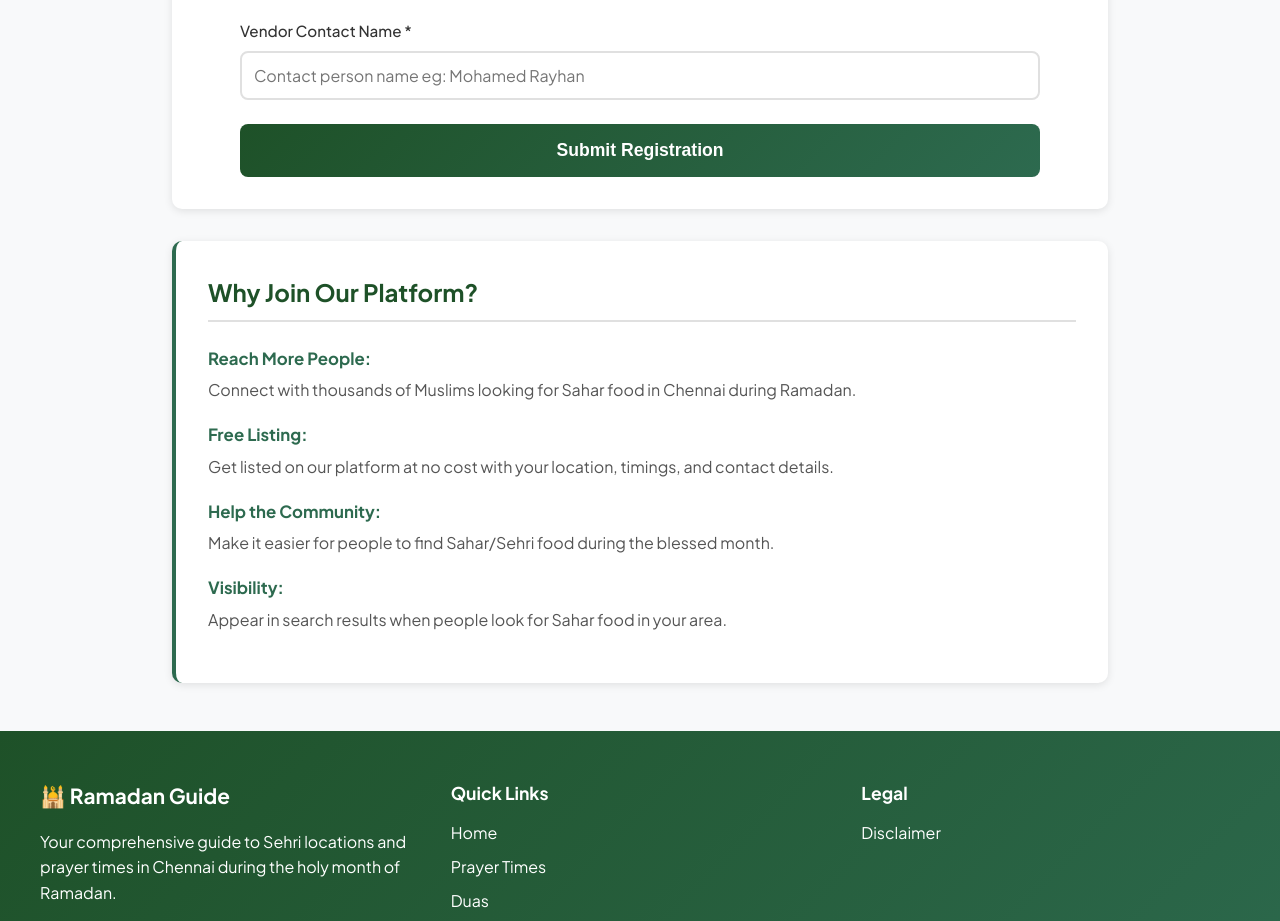
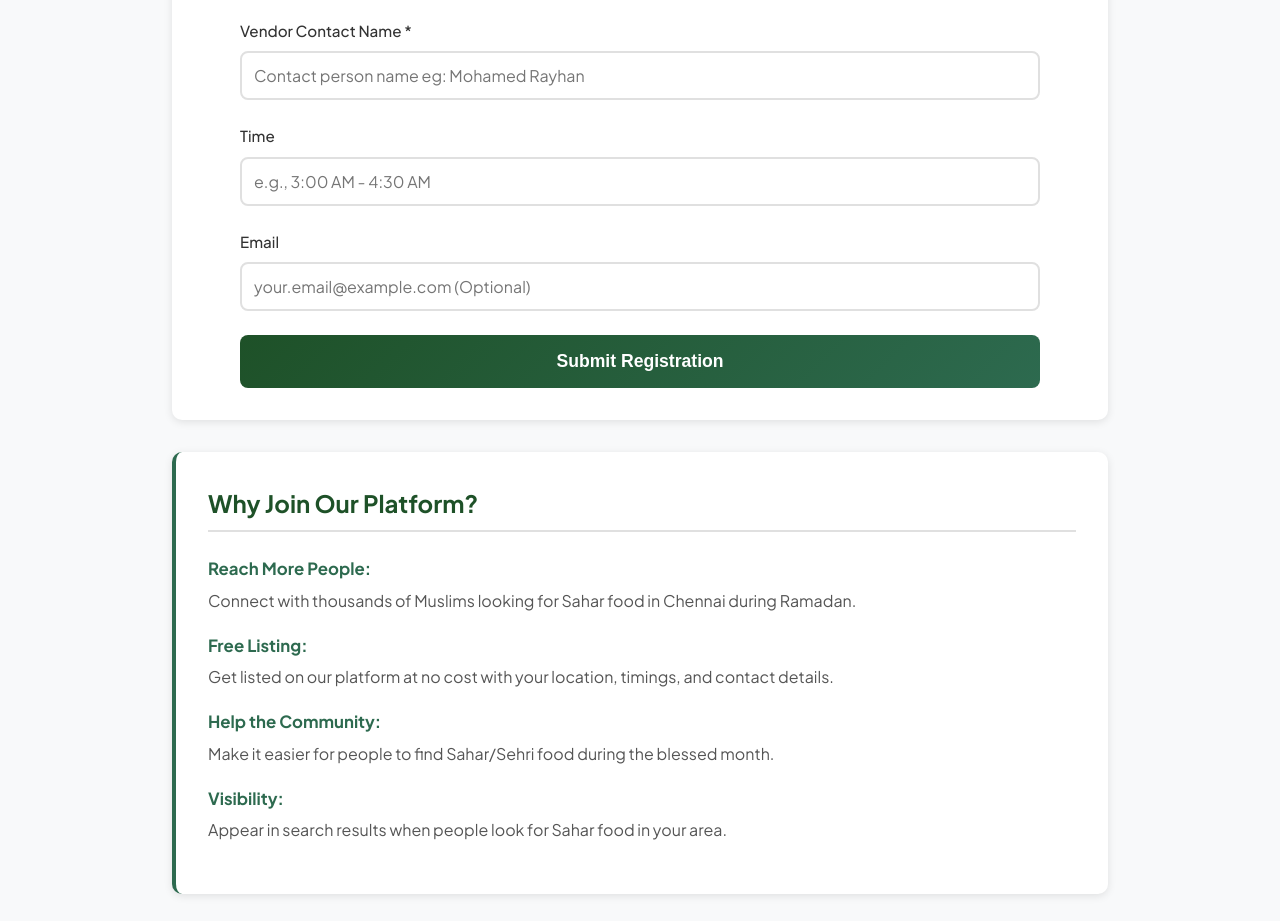
Before and after one commit to raysgithub17/rayhan-sahar-food, a React (Vite) app: page /join-provider in a window 1280 px wide. Shown: the part 940-1861 px from the top of the page. Built offline with nearby package versions, Linux system fonts and the light colour scheme.

Commit message:
Add Hotel bilal in Mountroad and Jamia Masjid Bathri in Royapettah to sahar locations data; add time and email fields to JoinAsProvider form with HubSpot integration

```diff
--- a/src/data.js
+++ b/src/data.js
@@ -1039,6 +1039,26 @@ const saharLocations = [
     contact: "Shahazad – 7561826284",
     description: "",
   },
+  {
+    location: "Mountroad",
+    name: "Hotel bilal",
+    type: "Free",
+    category: "Hotel",
+    address: "Lic near by, Mountroad, Chennai",
+    time: "Time not available",
+    contact: "Dhivanasik – 9952490226",
+    description: "",
+  },
+  {
+    location: "Royapettah",
+    name: "Jamia Masjid Bathri ஜாமியா மஸ்ஜித் பாத்ரி",
+    type: "Free",
+    category: "Masjid",
+    address: "Suha mansion jani jhan khan road, Royapettah, Chennai",
+    time: "Time not available",
+    contact: "Mohamed azeem – 9384113148",
+    description: "",
+  },
 ];
 
 export default saharLocations;
--- a/src/pages/JoinAsProvider.jsx
+++ b/src/pages/JoinAsProvider.jsx
@@ -10,7 +10,9 @@ function JoinAsProvider() {
     area_name: '',
     full_address: '',
     vendor_contact_number: '',
-    vendor_contact_name: ''
+    vendor_contact_name: '',
+    time: '',
+    email: ''
   });
   const [submitStatus, setSubmitStatus] = useState('');
   const [isSubmitting, setIsSubmitting] = useState(false);
@@ -33,13 +35,14 @@ function JoinAsProvider() {
 
     const hubspotData = {
       fields: [
-        { name: 'email', value: 'smdrayhan2002@gmail.com' },
+        { name: 'email', value: formData.email || 'smdrayhan2002@gmail.com' },
         { name: 'vendor_name', value: formData.vendor_name },
         { name: 'type', value: formData.type },
         { name: 'area_name', value: formData.area_name },
         { name: 'full_address', value: formData.full_address },
         { name: 'vendor_contact_number', value: formData.vendor_contact_number },
-        { name: 'vendor_contact_name', value: formData.vendor_contact_name }
+        { name: 'vendor_contact_name', value: formData.vendor_contact_name },
+        { name: 'time', value: formData.time }
       ],
       context: {
         pageUri: window.location.href,
@@ -64,7 +67,9 @@ function JoinAsProvider() {
           area_name: '',
           full_address: '',
           vendor_contact_number: '',
-          vendor_contact_name: ''
+          vendor_contact_name: '',
+          time: '',
+          email: ''
         });
       } else {
         setSubmitStatus('error');
@@ -187,6 +192,30 @@ function JoinAsProvider() {
                 />
               </div>
 
+              <div className="form-group">
+                <label htmlFor="time">Time</label>
+                <input
+                  type="text"
+                  id="time"
+                  name="time"
+                  value={formData.time}
+                  onChange={handleChange}
+                  placeholder="e.g., 3:00 AM - 4:30 AM"
+                />
+              </div>
+
+              <div className="form-group">
+                <label htmlFor="email">Email</label>
+                <input
+                  type="email"
+                  id="email"
+                  name="email"
+                  value={formData.email}
+                  onChange={handleChange}
+                  placeholder="your.email@example.com (Optional)"
+                />
+              </div>
+
               <button type="submit" className="submit-btn" disabled={isSubmitting}>
                 {isSubmitting ? 'Submitting...' : 'Submit Registration'}
               </button>
```
